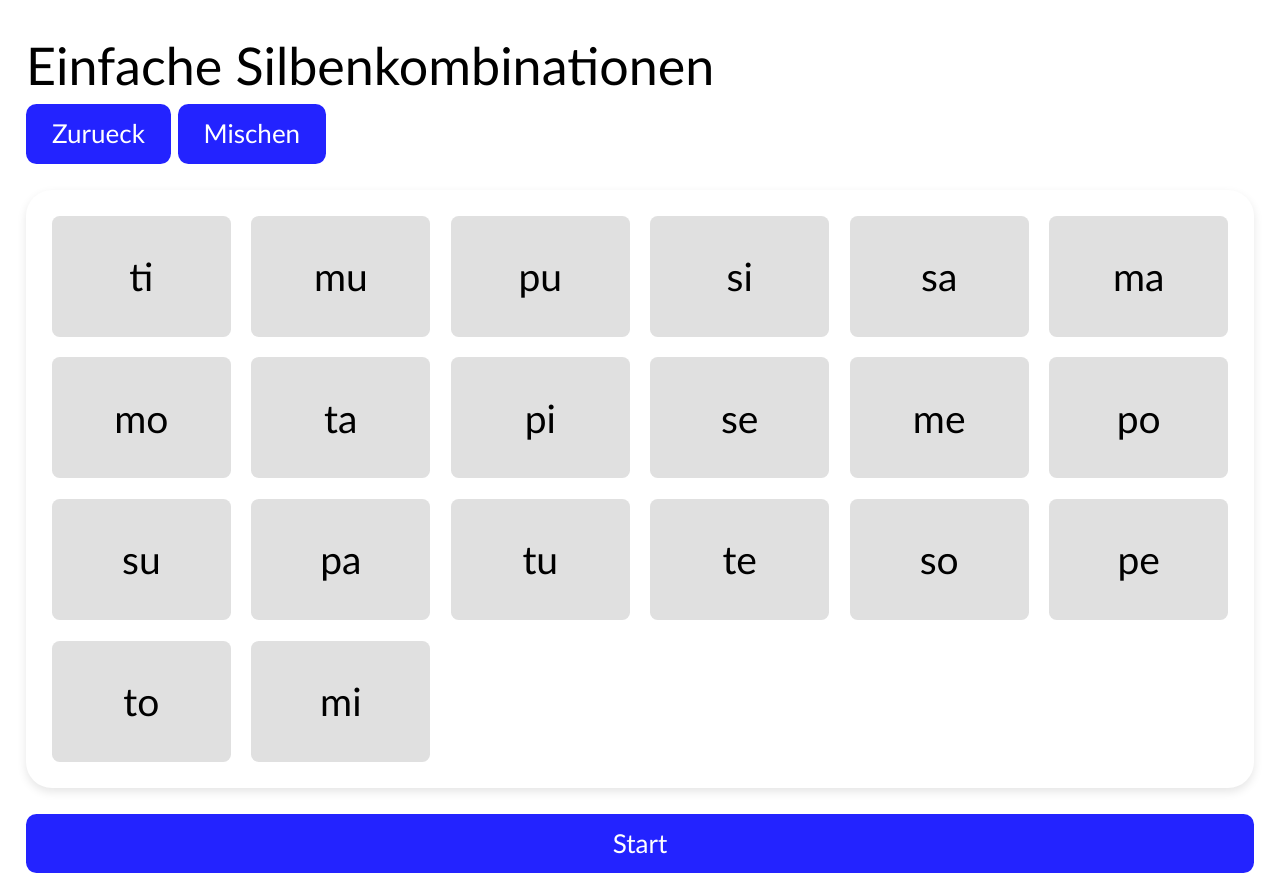
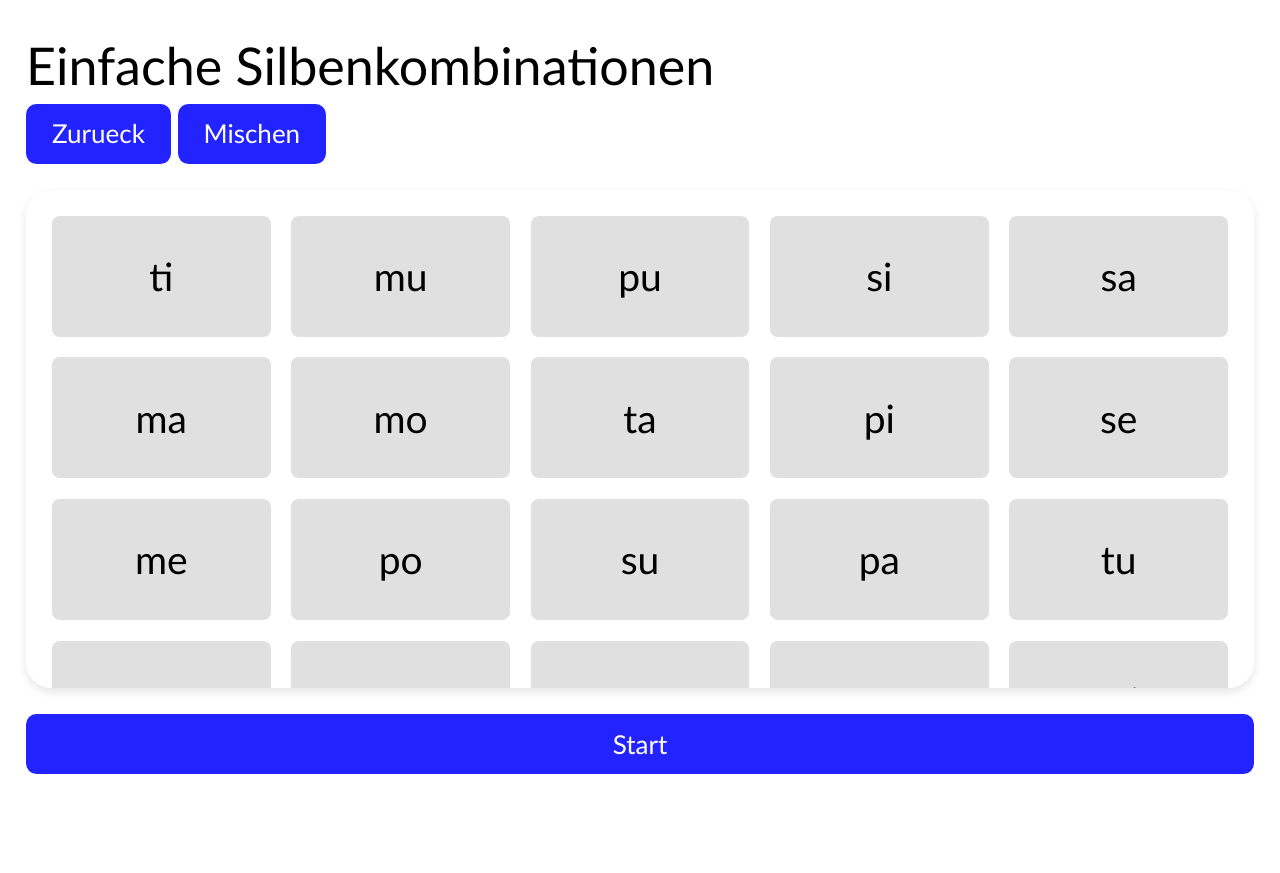
Before and after one commit to seriousManual/leseteppich, a Svelte app: page / in a window 1280 px wide. Both pictures are taken after a click on the item "Einfache Silbenkombinationen". After the commit the page ends 800 px from the top, so only its background shows below. Built offline with nearby package versions, Linux system fonts and the light colour scheme.

Commit message:
with scrolling

```diff
--- a/src/App.svelte
+++ b/src/App.svelte
@@ -7,7 +7,6 @@
   let currentTeppich = $state<number | undefined>(undefined)
 </script>
 
-<main>
 {#if currentTeppich !== undefined}
   <Teppich
     teppich={teppichs[currentTeppich]}
@@ -19,4 +18,3 @@
     onTeppichSelect={index => currentTeppich = index}
   />
 {/if}
-</main>
--- a/src/Teppich.svelte
+++ b/src/Teppich.svelte
@@ -26,6 +26,7 @@
     }
 </script>
 
+<div class="main">
     <h1>{teppich.title}</h1>
 
     <div class="buttons">
@@ -46,18 +47,44 @@
             Start
         {/if}
     </button>
+</div>
 
 <style>
+    .main {
+        display: flex;
+        flex-direction: column;
+        height: 100%;
+
         .buttons {
             margin-bottom: 1rem;
+        }
     }
 
     .entries {
         display: grid;
-        grid-template-columns: repeat(auto-fill, minmax(6rem, 1fr)); /* Adjust 200px to your desired minimum size */
+        grid-template-columns: repeat(auto-fill, minmax(4rem, 1fr));
         gap: 0.8rem;
         height: 100%;
         width: 100%;
+        overflow: auto;
+    }
+
+    @media (min-width: 600px) {
+        .entries {
+            grid-template-columns: repeat(auto-fill, minmax(6rem, 1fr));
+        }
+    }
+
+    @media (min-width: 900px) {
+        .entries {
+            grid-template-columns: repeat(auto-fill, minmax(8rem, 1fr));
+        }
+    }
+
+    @media (min-width: 1200px) {
+        .entries {
+            grid-template-columns: repeat(auto-fill, minmax(8rem, 1fr));
+        }
     }
 
     .entries div {
--- a/src/styles/style.css
+++ b/src/styles/style.css
@@ -1,10 +1,11 @@
-html{
+html {
     font-size: 16px;
+    height: 100%;
 }
 
 body {
     font-family: 'Gill Sans', 'Gill Sans MT', Calibri, 'Trebuchet MS', sans-serif;
-    height: 100vh;
+    height: 100%;
     margin: 0;
     padding: 1rem;
 }
```
Lines whose indentation alone changed are shown as unchanged.
